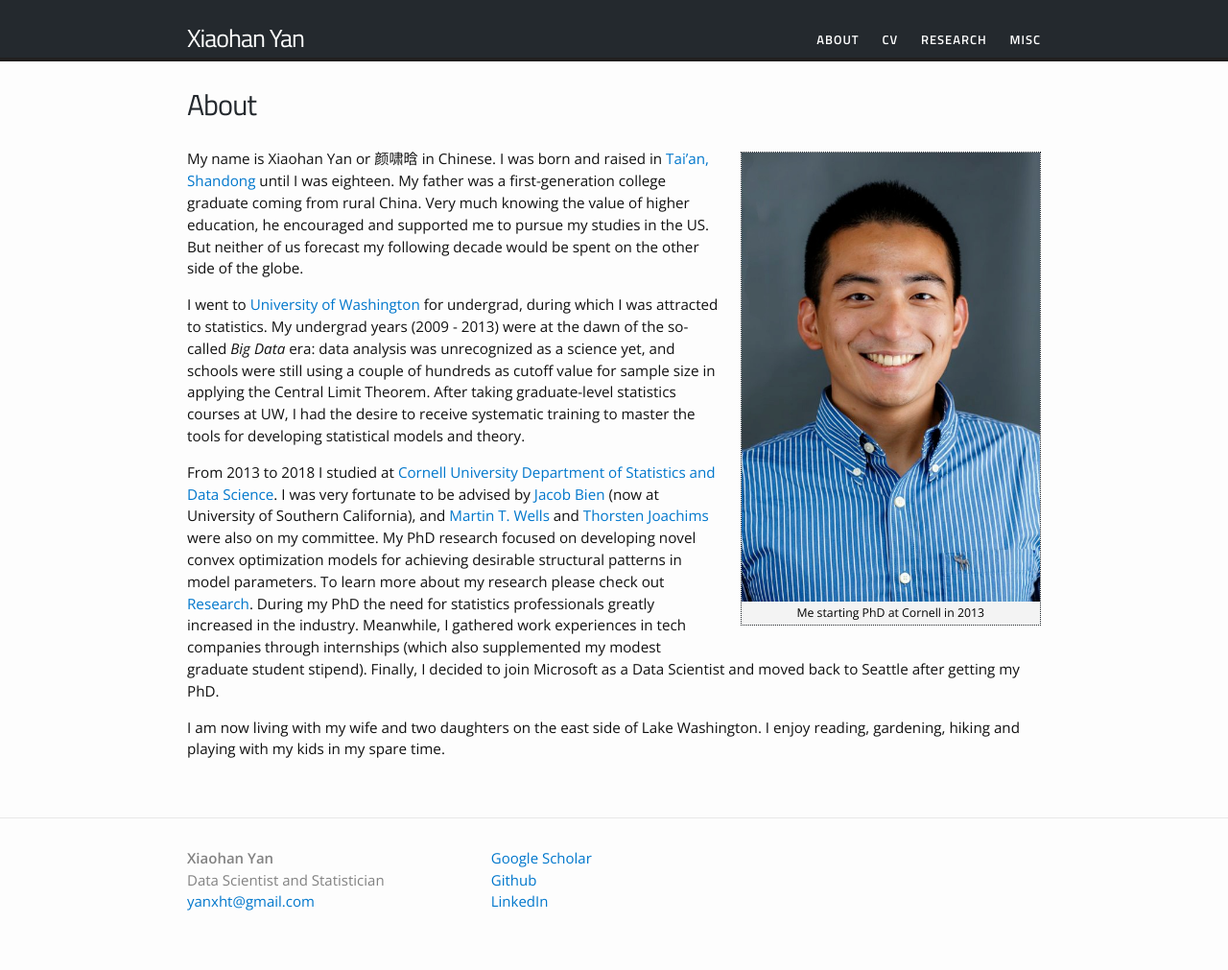
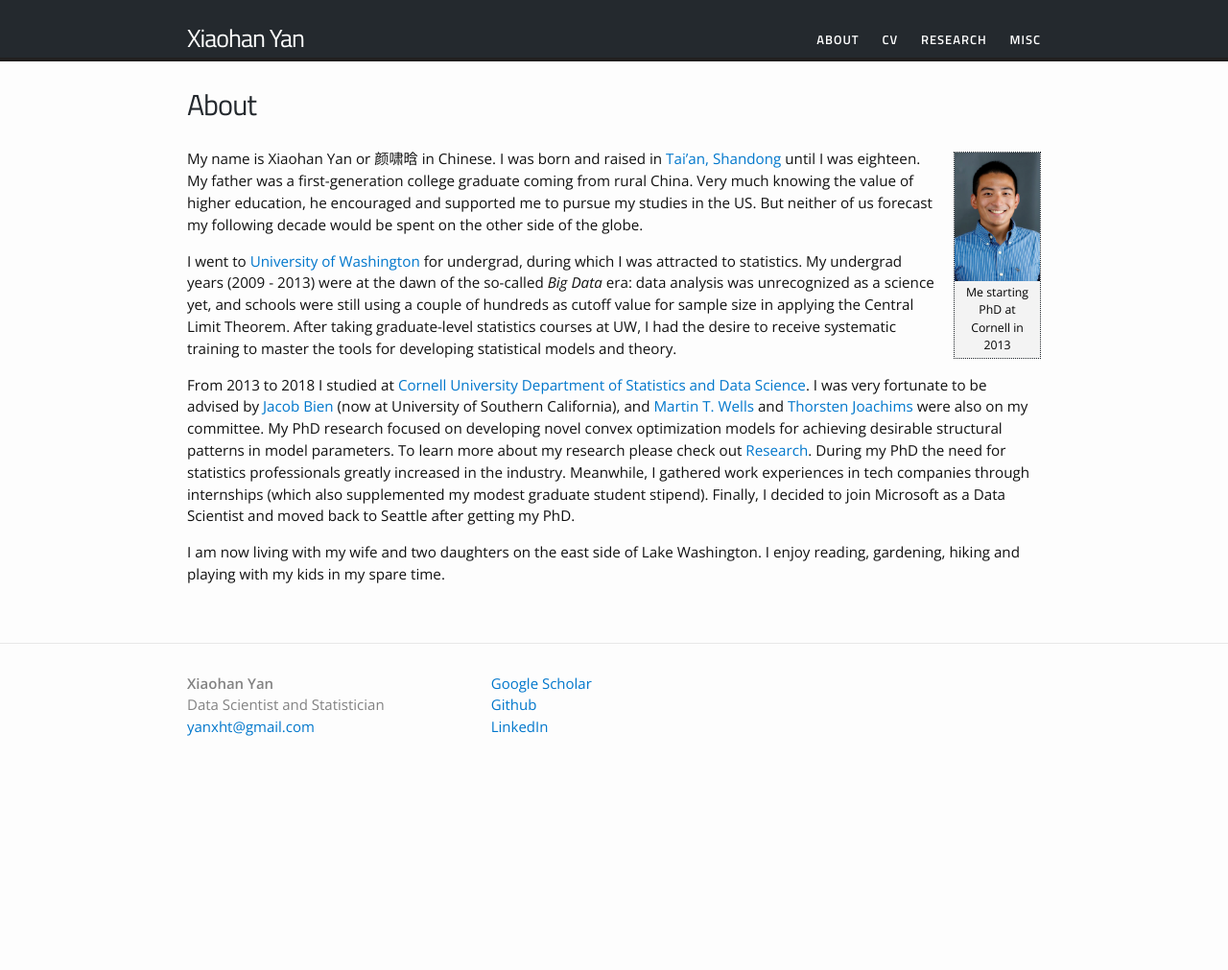
Before and after one commit to yanxht/yanxht.github.io, a Jekyll site: the page built from about.md, in a window 1280 px wide. Shown: the whole page at 96% size. Built offline with Jekyll 4.4.1, drawn with Linux system fonts in a browser that asks for light colours; after the commit the page ends 900 px from its top, so only the background shows below that.

Commit message:
Make portrait smaller

```diff
--- a/about.md
+++ b/about.md
@@ -4,7 +4,7 @@ title: About
 permalink: /about/
 ---
 
-{% include image_caption.html url="/images/yan_portrait.jpeg" caption="Me starting PhD at Cornell in 2013" width_perc=35 align="right" %}
+{% include image_caption.html url="/images/yan_portrait.jpeg" caption="Me starting PhD at Cornell in 2013" width_perc=10 align="right" %}
 
 My name is Xiaohan Yan or 颜啸晗 in Chinese. I was born and raised in [Tai'an, Shandong](https://en.wikipedia.org/wiki/Tai%27an) until I was eighteen. My father was a first-generation college graduate coming from rural China. Very much knowing the value of higher education, he encouraged and supported me to pursue my studies in the US. But neither of us forecast my following decade would be spent on the other side of the globe.
 
```
Also changed, not shown: research.md (+1 -1 lines).
